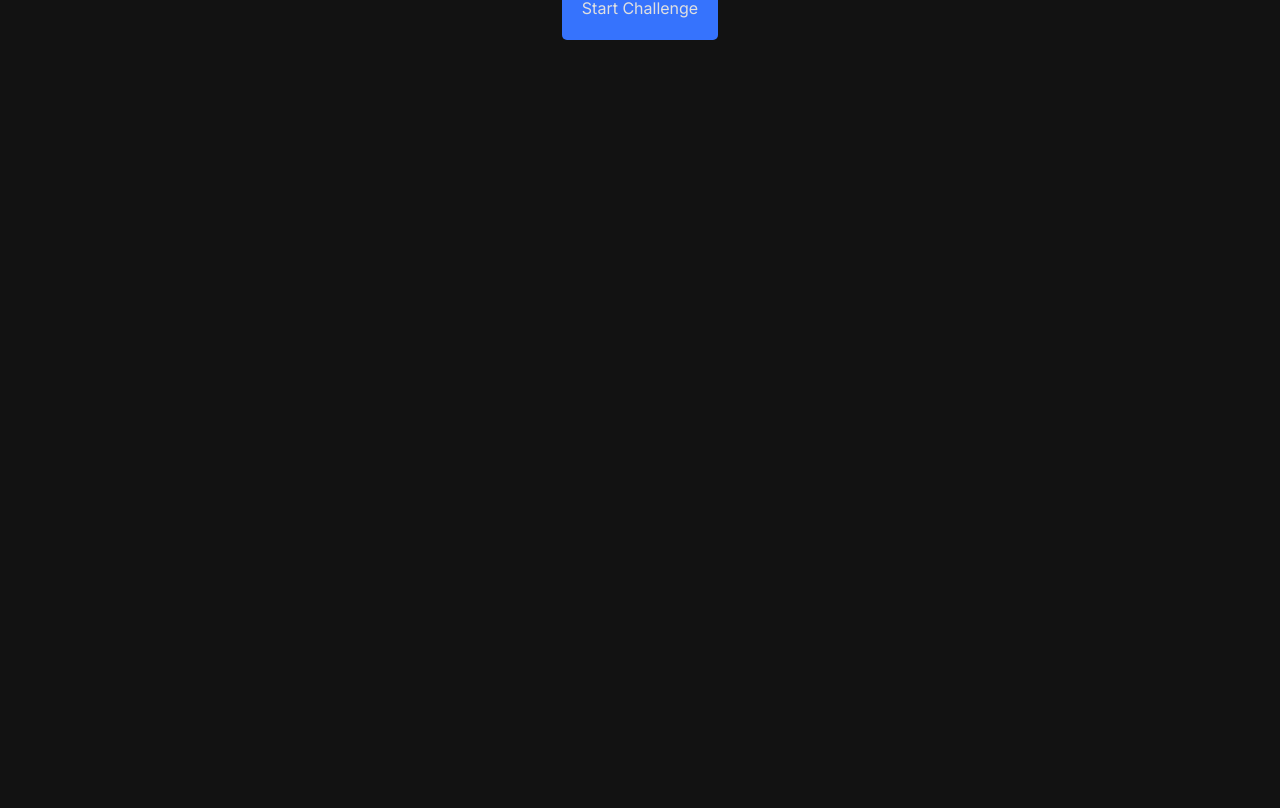
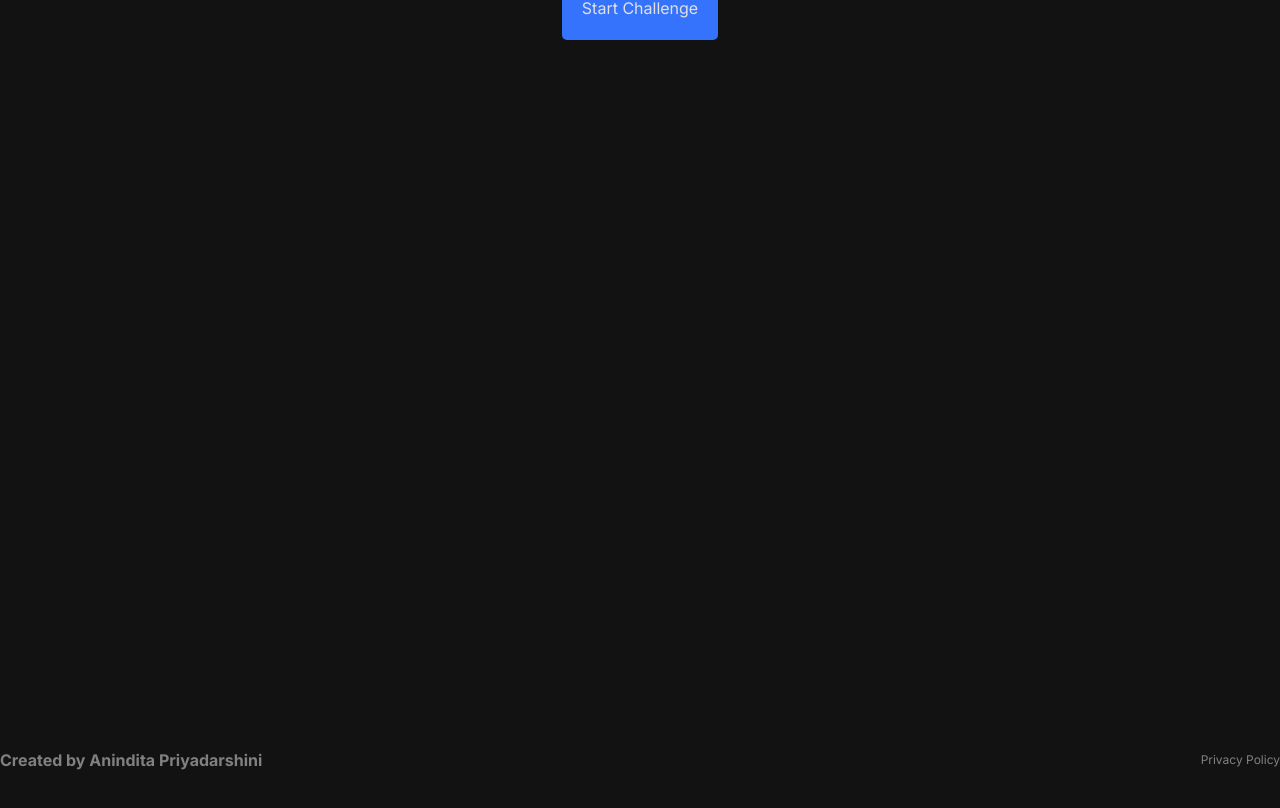
Before and after one commit to ANINDITAPRIYADARSHINI/Code-Challenge, a Next.js app: page / in a window 1280 px wide. Shown: the part 358-1166 px from the top of the page. Before the commit the page ends 800 px from the top, so only its background shows below. Built offline with nearby package versions, Linux system fonts and the light colour scheme.

Commit message:
Added Footer along with its styling.

```diff
--- /dev/null
+++ b/app/components/footer/Footer.tsx
@@ -0,0 +1,12 @@
+import Link from "next/link";
+import styles from "./footer.module.css";
+
+
+export default function Footer() {
+    return(
+        <div className={styles.container}>
+            <div className={styles.logo}>Created by Anindita Priyadarshini</div>
+            <div className={styles.text}>Privacy Policy</div>
+        </div>
+    )
+}
--- /dev/null
+++ b/app/components/footer/footer.module.css
@@ -0,0 +1,24 @@
+.container {
+    margin-top: 25%;
+    height: 100vh;
+    display: flex;
+    align-items: center;
+    justify-content: space-between;
+    color: gray;
+}
+
+.logo{
+    font-weight: bold;
+}
+
+.text {
+    font-size: 12px;
+}
+
+@media (max-width: 768px) {
+    .container {
+        flex-direction: column;
+        align-items: center;
+        justify-content: space-around;
+    }
+}
--- a/app/layout.tsx
+++ b/app/layout.tsx
@@ -1,6 +1,7 @@
 import './globals.css';
 import type { Metadata } from 'next';
 import { Inter } from 'next/font/google';
+import Footer from './components/footer/Footer';
 
 const inter = Inter({ subsets: ['latin'] });
 
@@ -16,7 +17,10 @@ export default function RootLayout({
 }) {
   return (
     <html lang="en">
-      <body className={inter.className}>{children}</body>
+      <body className={inter.className}>
+        {children}
+        <Footer />
+        </body>
     </html>
   );
 }
```
